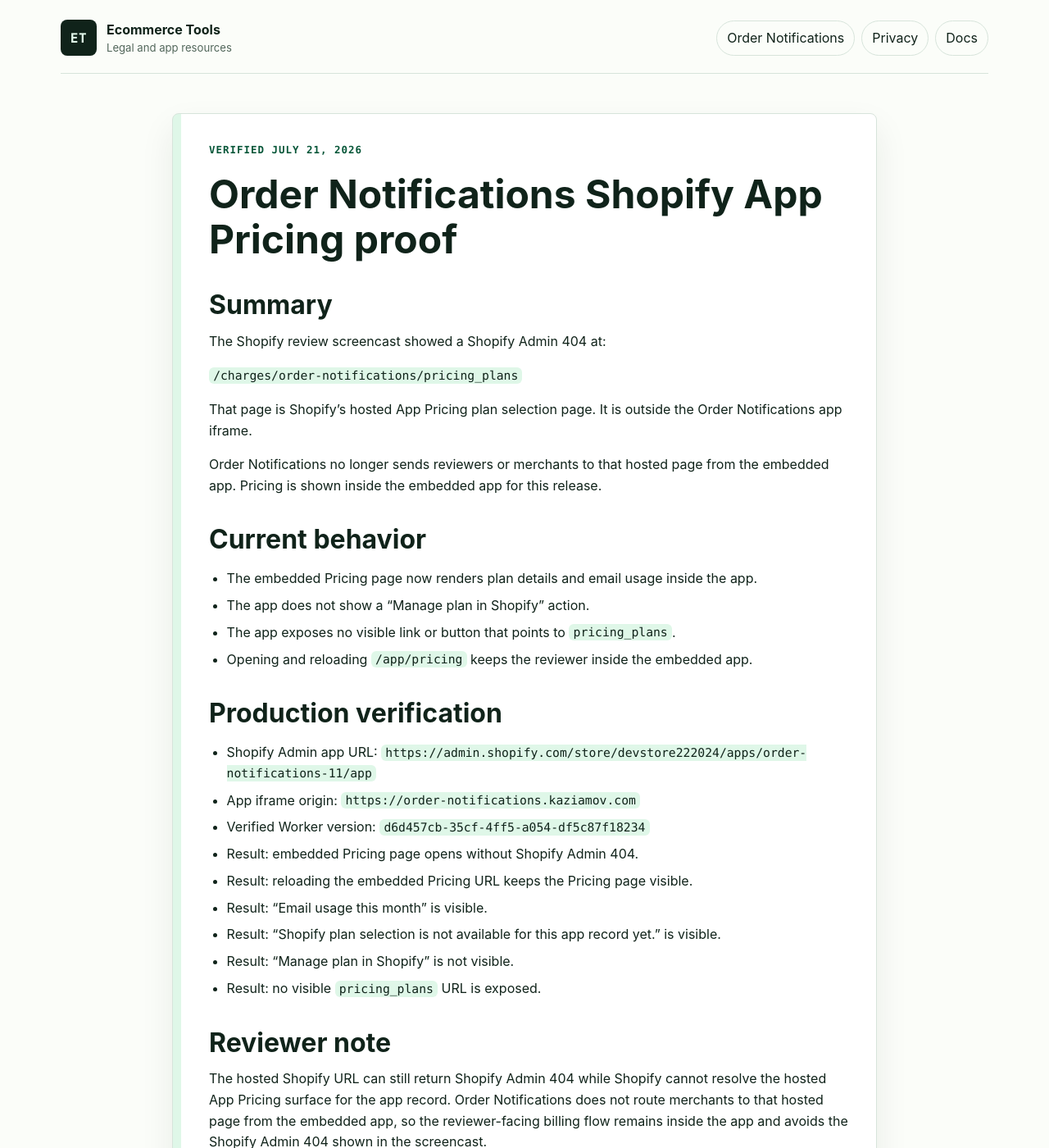
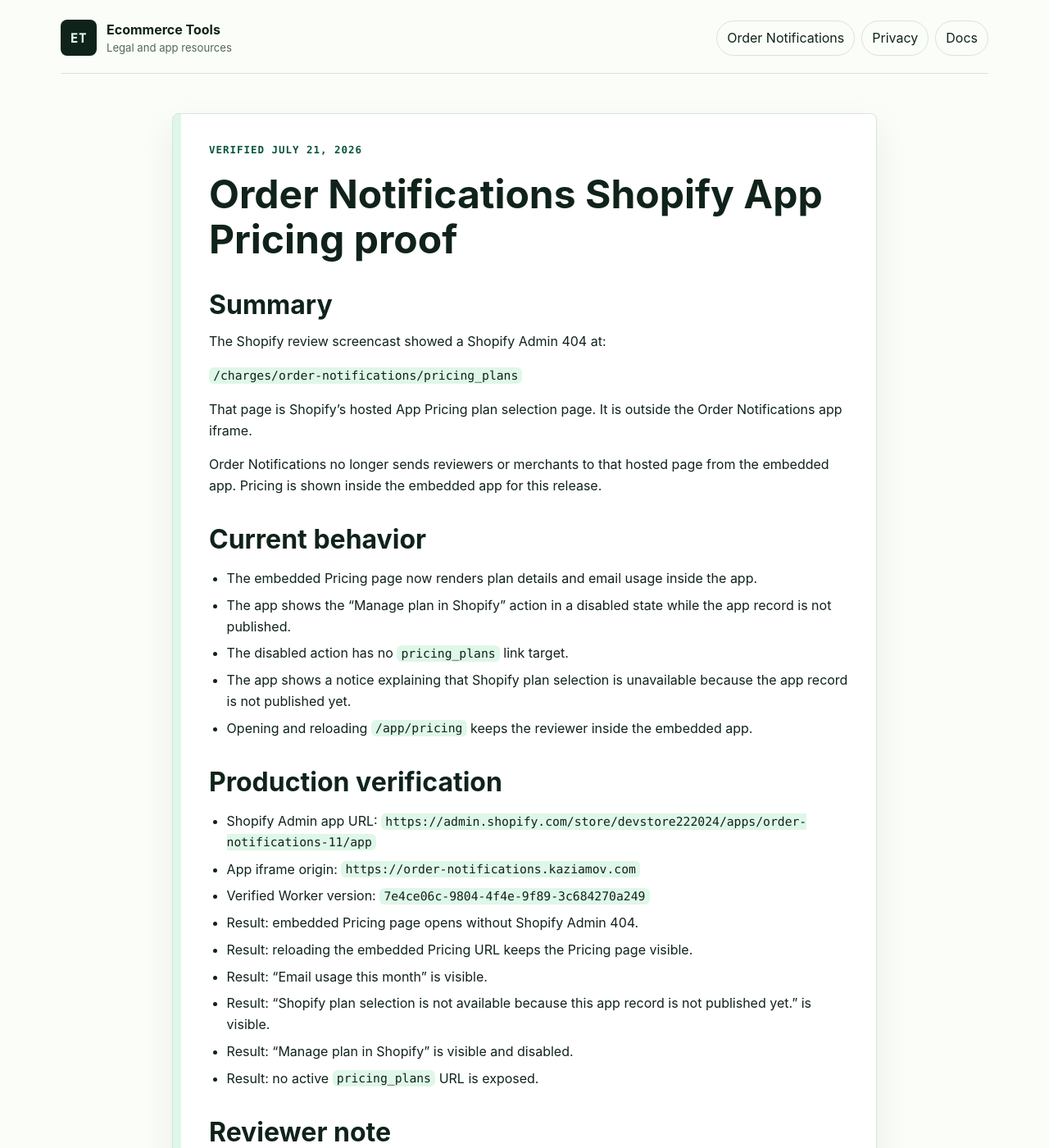
Before and after one commit to kaziamov/static-site-example, a Jekyll site: the page built from order-notifications/review-proof-20260721.md, in a window 1280 px wide and 1400 px high. Shown: the whole window at 82% size. Built offline with Jekyll 4.4.1, drawn with Linux system fonts in a browser that asks for light colours.

Commit message:
Reflect disabled Shopify pricing action in proof

```diff
--- a/order-notifications/review-proof-20260721.md
+++ b/order-notifications/review-proof-20260721.md
@@ -24,21 +24,22 @@
 ## Current behavior
 
 - The embedded Pricing page now renders plan details and email usage inside the app.
-- The app does not show a "Manage plan in Shopify" action.
-- The app exposes no visible link or button that points to `pricing_plans`.
+- The app shows the "Manage plan in Shopify" action in a disabled state while the app record is not published.
+- The disabled action has no `pricing_plans` link target.
+- The app shows a notice explaining that Shopify plan selection is unavailable because the app record is not published yet.
 - Opening and reloading `/app/pricing` keeps the reviewer inside the embedded app.
 
 ## Production verification
 
 - Shopify Admin app URL: `https://admin.shopify.com/store/devstore222024/apps/order-notifications-11/app`
 - App iframe origin: `https://order-notifications.kaziamov.com`
-- Verified Worker version: `d6d457cb-35cf-4ff5-a054-df5c87f18234`
+- Verified Worker version: `7e4ce06c-9804-4f4e-9f89-3c684270a249`
 - Result: embedded Pricing page opens without Shopify Admin 404.
 - Result: reloading the embedded Pricing URL keeps the Pricing page visible.
 - Result: "Email usage this month" is visible.
-- Result: "Shopify plan selection is not available for this app record yet." is visible.
-- Result: "Manage plan in Shopify" is not visible.
-- Result: no visible `pricing_plans` URL is exposed.
+- Result: "Shopify plan selection is not available because this app record is not published yet." is visible.
+- Result: "Manage plan in Shopify" is visible and disabled.
+- Result: no active `pricing_plans` URL is exposed.
 
 ## Reviewer note
 
```
